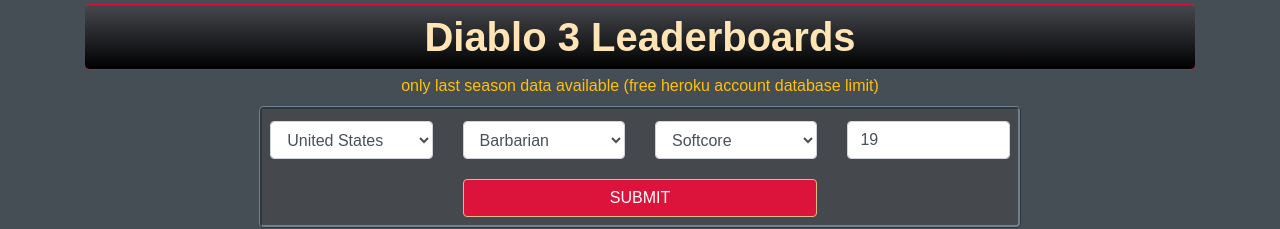
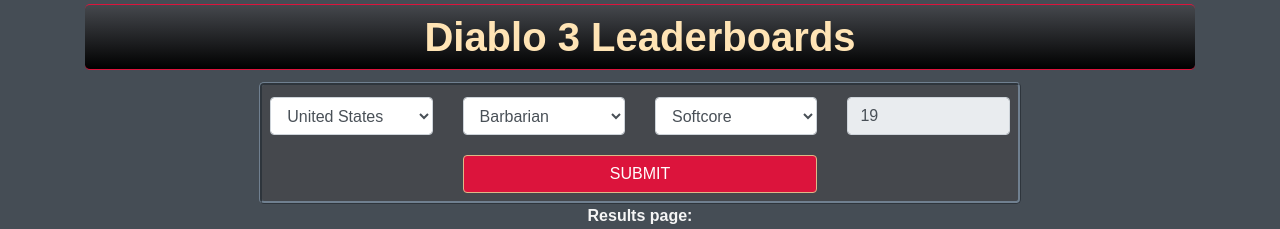
Before and after one commit to korpog/d3lb-front, a React (Create React App) app: page / in a window 1280 px wide. Shown: the top 229 px of the page. Built offline with nearby package versions, Linux system fonts and the light colour scheme; no server answers; a web font is replaced by a local one.

Commit message:
select season is now disabled

```diff
--- a/src/Leaderboards.js
+++ b/src/Leaderboards.js
@@ -57,9 +57,6 @@
 
       return (
       <div className="leaderboards">
-        <div className="row justify-content-center text-warning">
-          only last season data available (free heroku account database limit)
-        </div>
         <div className="row justify-content-center">
 
           <div className="col-10 m-2">
@@ -92,7 +89,7 @@
           </div>
           <div className="col-sm-3 my-1">
             <input className="form-control" name="season" type="number"  min="1" max="19"
-            value={this.state.value} placeholder="Season" defaultValue="19" onChange={this.handleChange}/>
+            value={this.state.value} placeholder="Season" defaultValue="19" onChange={this.handleChange} disabled/>
           </div>
         </div>
         <div className="row justify-content-center">
```
